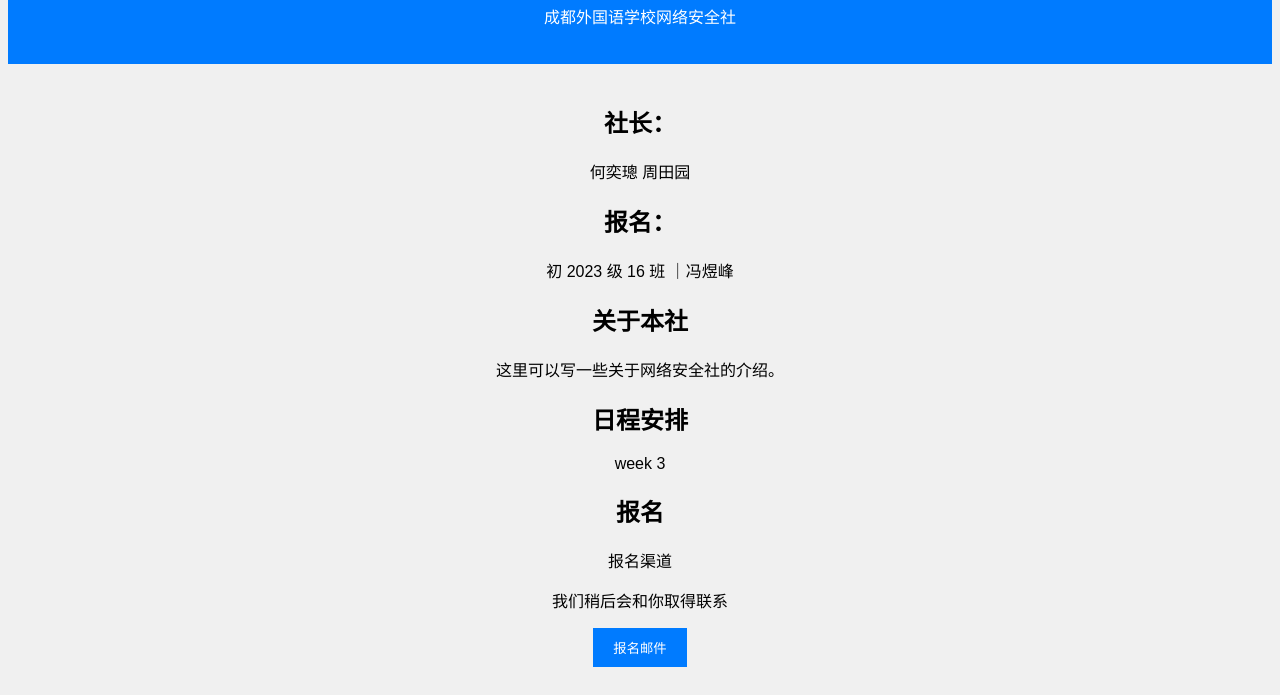
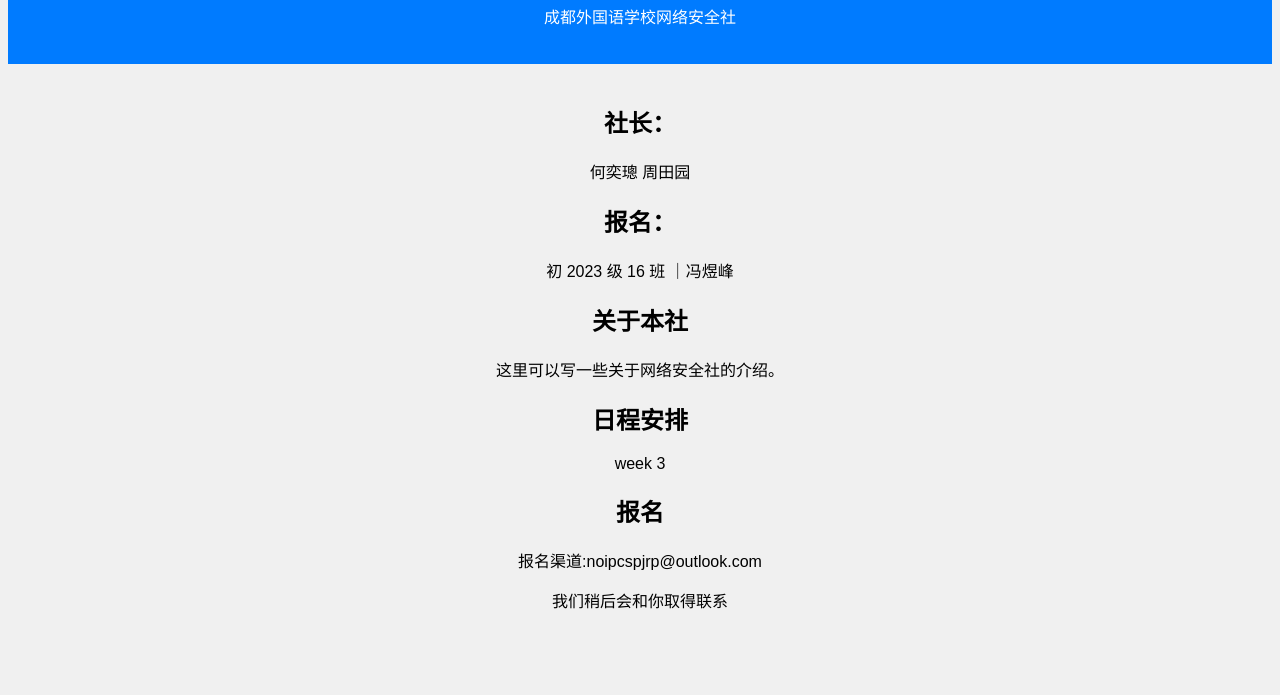
Before and after one commit to kalipigIG/kalipigIG.github.io, a plain HTML site: page index.html in a window 1280 px wide. Shown: the part 124-819 px from the top of the page. Drawn offline with Linux system fonts and the light colour scheme.

Commit message:
Update index.html

```diff
--- a/index.html
+++ b/index.html
@@ -52,16 +52,12 @@
         <p>week 3</p>
 
         <h2>报名</h2>
-        <p>报名渠道</p>
+        <p>报名渠道:noipcspjrp@outlook.com</p>
         <p>我们稍后会和你取得联系</p>
 
-        <button class="button" onclick="sendEmail()">报名邮件</button>
+
     </div>
 
-    <script>
-        function sendEmail() {
-            window.location.href = "mailto:noipcspjrp@outlook.com";
-        }
-    </script>
+
 </body>
 </html>
```
